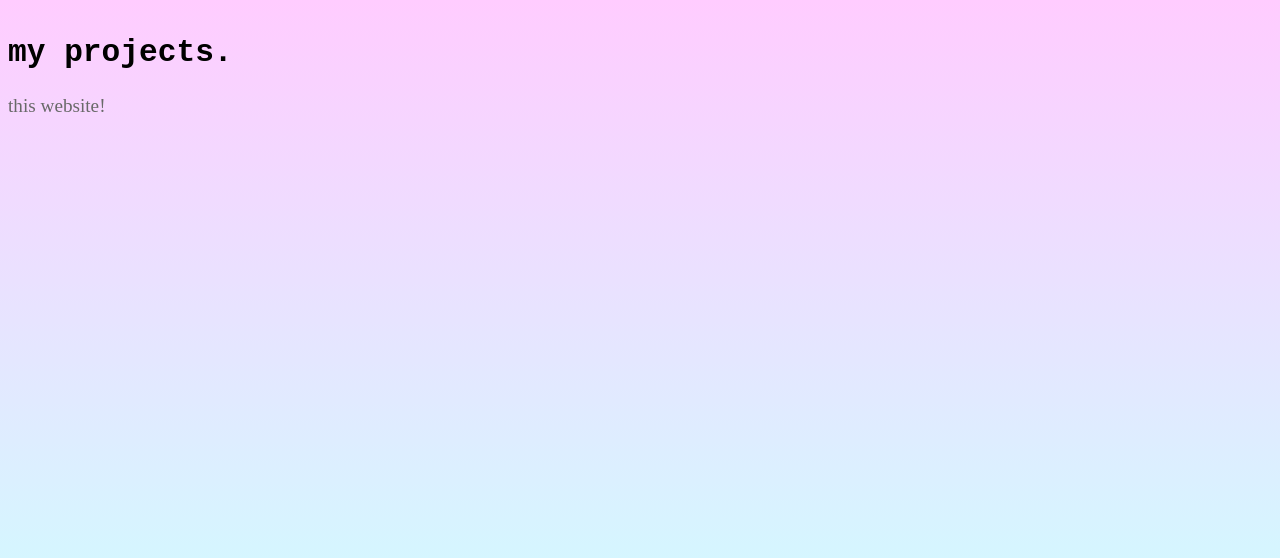
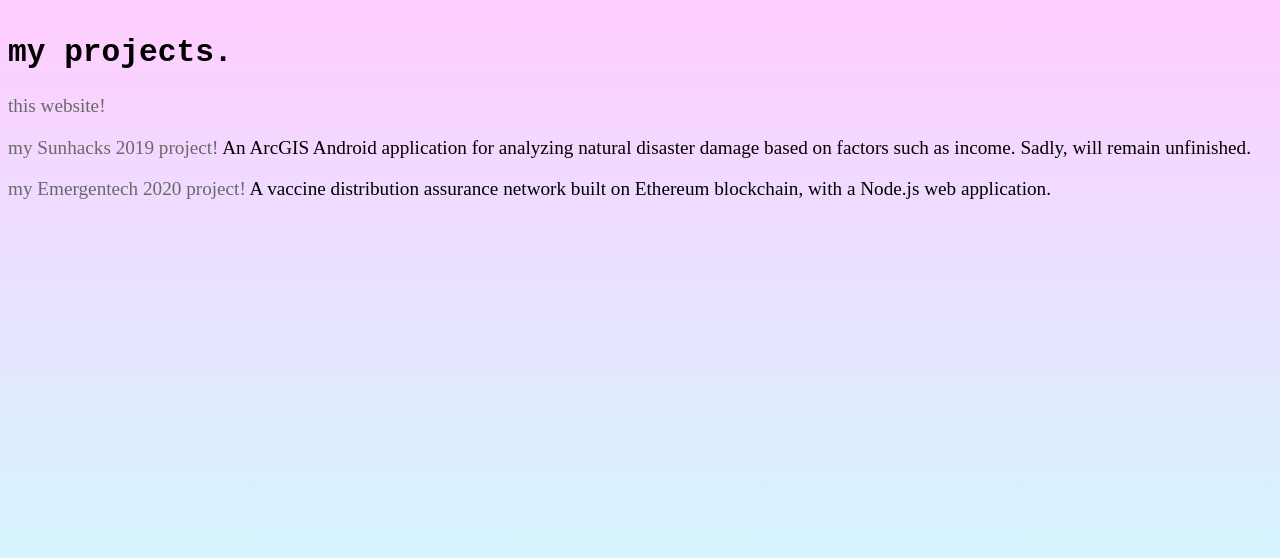
Before and after one commit to jfarabee/jfarabee.github.io, a plain HTML site: page projects.html in a window 1280 px wide. Drawn offline with Linux system fonts and the light colour scheme.

Commit message:
updated projects
updated projects to include Sunhacks 2019 and Emergentech 2020 projects.

```diff
--- a/projects.html
+++ b/projects.html
@@ -14,6 +14,18 @@
                 this website!
             </a>
         </p>
+        <p>
+          <a href="https://github.com/mackalex/sunhacks2019">
+            my Sunhacks 2019 project!
+          </a>
+           An ArcGIS Android application for analyzing natural disaster damage based on factors such as income. Sadly, will remain unfinished.
+        </p>
+        <p>
+          <a href="https://github.com/mackalex/vaccine_distribution_network">
+            my Emergentech 2020 project!
+          </a>
+          A vaccine distribution assurance network built on Ethereum blockchain, with a Node.js web application.
+        </p>
     </body>
 
 </html>
```
